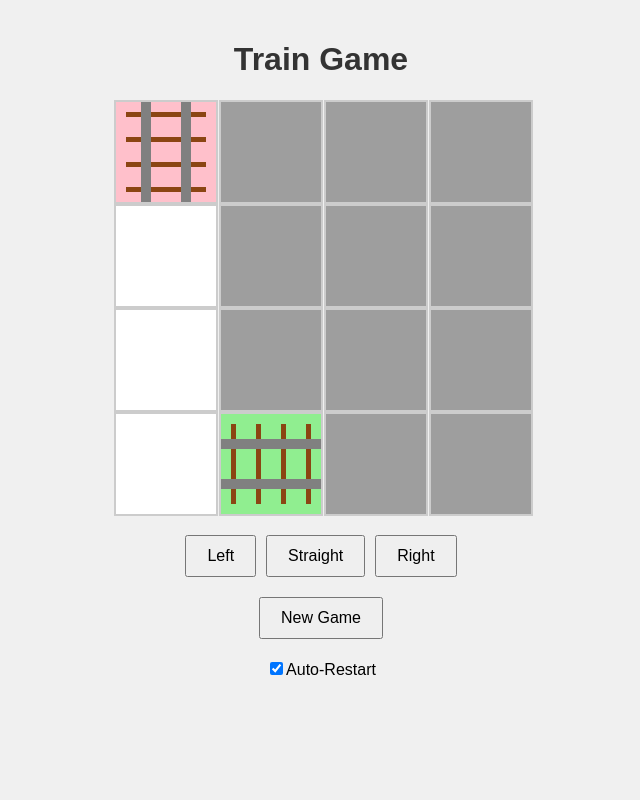
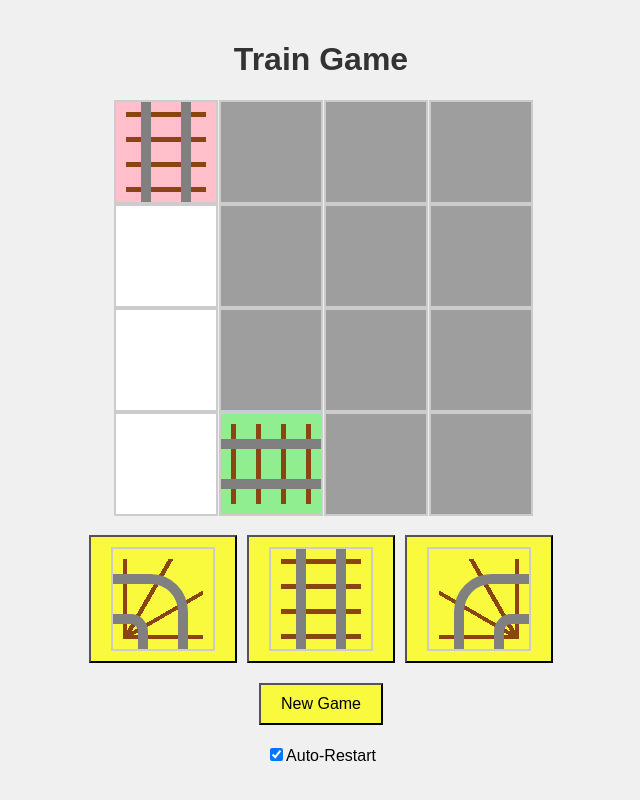
Before and after one commit to TrevorBurgoyne/train-game, a React (Create React App) app: page / in a window 1280 px wide. Shown: the whole page, without its empty margins (319-959 px from the left). Built offline with nearby package versions, Linux system fonts and the light colour scheme.

Commit message:
Add actual rails to the buttons

```diff
--- a/src/components/GameBoard.tsx
+++ b/src/components/GameBoard.tsx
@@ -157,9 +157,15 @@ const GameBoard: FC = () => {
                 ))}
             </div>
             <div className="controls">
-                <button onClick={() => placeRail('left')} disabled={isGameOver}>Left</button>
-                <button onClick={() => placeRail('straight')} disabled={isGameOver}>Straight</button>
-                <button onClick={() => placeRail('right')} disabled={isGameOver}>Right</button>
+                <button onClick={() => placeRail('left')} disabled={isGameOver}>
+                    <div className="tile rail curved left"></div>
+                </button>
+                <button onClick={() => placeRail('straight')} disabled={isGameOver}>
+                    <div className="tile rail straight"></div>
+                </button>
+                <button onClick={() => placeRail('right')} disabled={isGameOver}>
+                    <div className="tile rail curved right"></div>
+                </button>
             </div>
             <div className="controls">
                 <button onClick={initializeGame}>New Game</button>
--- a/src/styles/App.css
+++ b/src/styles/App.css
@@ -68,6 +68,7 @@ h1 {
     padding: 10px 20px;
     font-size: 16px;
     cursor: pointer;
+    background-color: rgba(253, 253, 0, 0.747)
 }
 
 .controls button:disabled {
```
